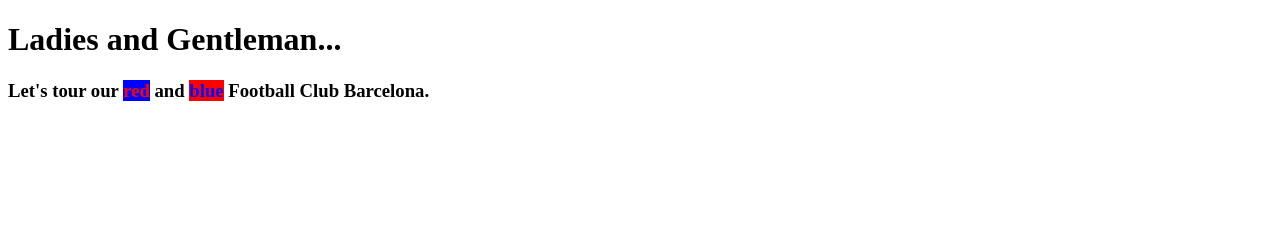
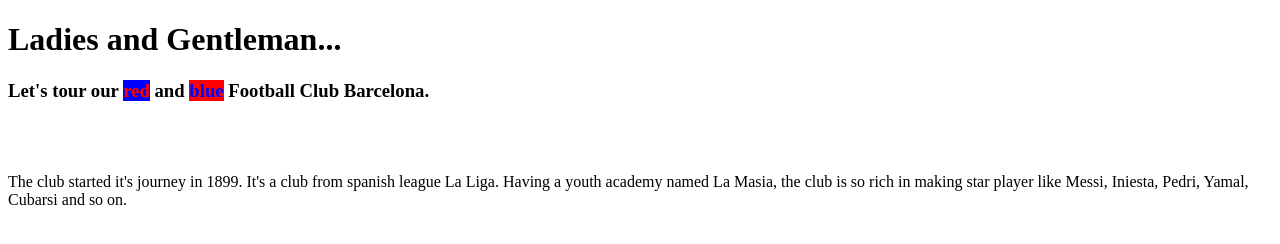
Before and after one commit to Culer-Murad/TourDeBarca, a plain HTML site: page FCB.html in a window 1280 px wide. Drawn offline with Linux system fonts and the light colour scheme.

Commit message:
new info

```diff
--- a/FCB.html
+++ b/FCB.html
@@ -9,5 +9,7 @@
 <body>
     <h1>Ladies and Gentleman...</h1>
     <h3>Let's tour our <span style="color: red; background-color: blue;">red</span> and <span style="color: blue; background-color: red;">blue</span> Football Club Barcelona.</h3>
+    <br><br>
+    <p>The club started it's journey in 1899. It's a club from spanish league La Liga. Having a youth academy named La Masia, the club is so rich in making star player like Messi, Iniesta, Pedri, Yamal, Cubarsi and so on.</p>
 </body>
 </html>
```
